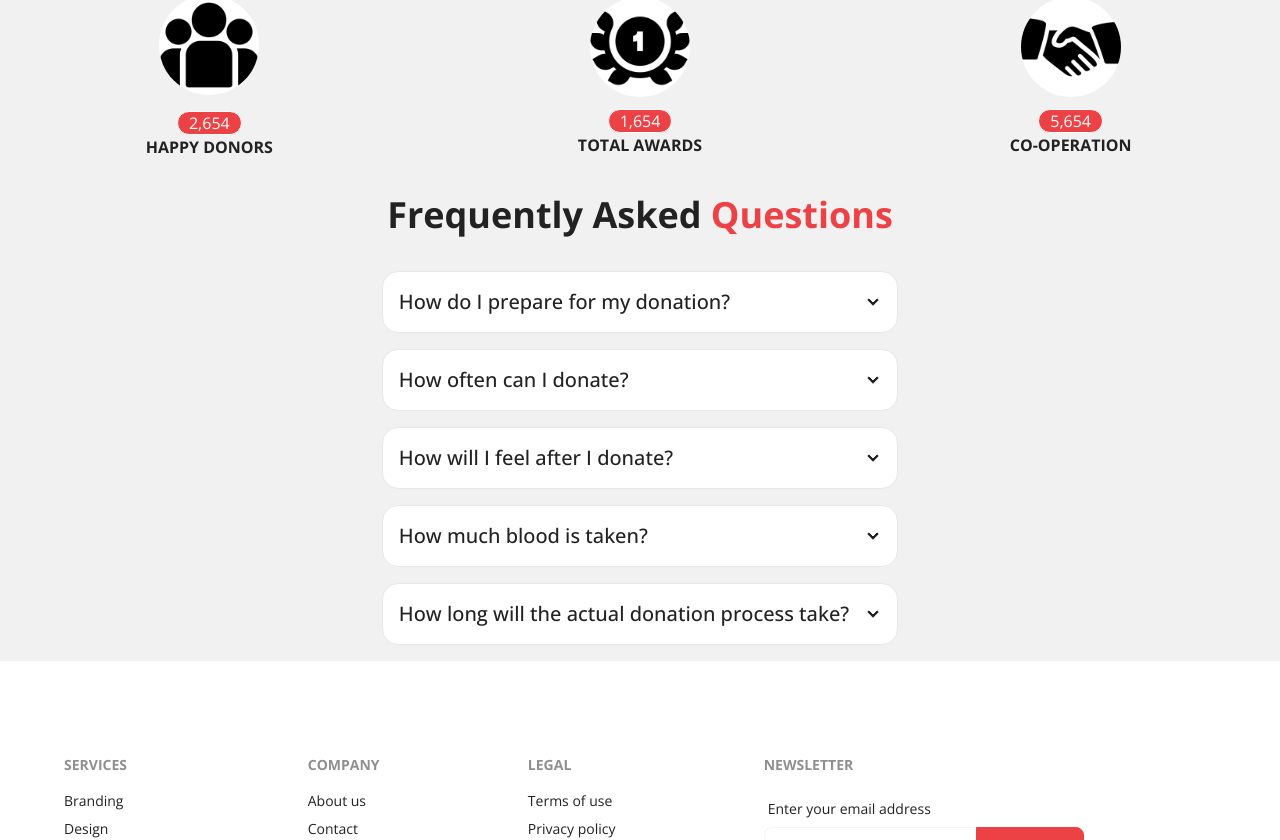
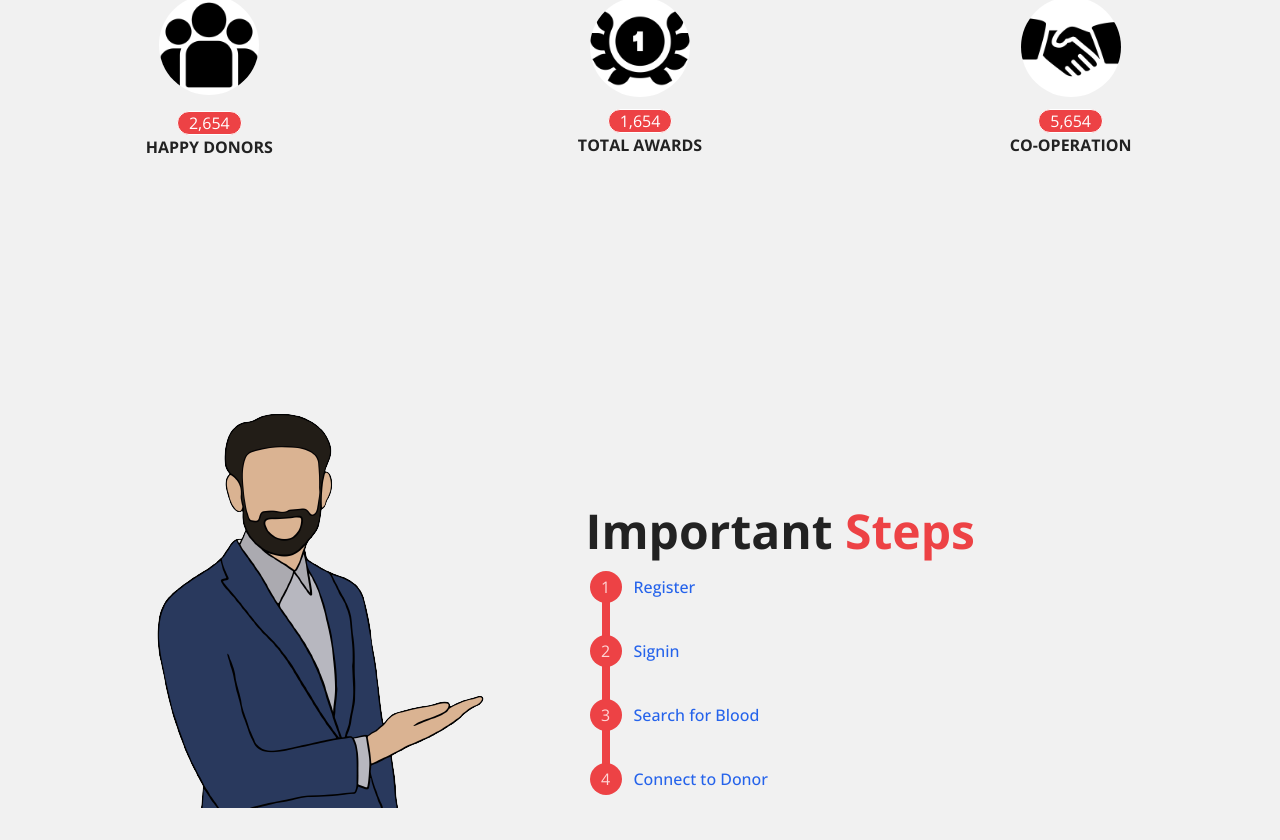
Before and after one commit to bitue/connect-to-blood-client, a React (Create React App) app: page / in a window 1280 px wide. Shown: the part 2022-2862 px from the top of the page. Built offline with nearby package versions, Linux system fonts and the light colour scheme; the HTML template or start-up script is replaced by a standard one.

Commit message:
steps section done

```diff
--- /dev/null
+++ b/src/Components/Home/Steps.js
@@ -0,0 +1,56 @@
+import React from "react";
+import { Link } from "react-router-dom";
+import teacher from "../../Assets/images/727-removebg-preview.png";
+
+const Steps = () => {
+  return (
+    <div className="hero min-h-screen w-full">
+      <div className="hero-content flex-col lg:flex-row w-full">
+        <img src={teacher} />
+        <div className="w-[50%]">
+          <div className="lg:md:mt-[200px]">
+            <h1 className="text-5xl font-bold ">
+              Important <span className="text-[#ED4245]"> Steps</span>
+            </h1>
+            <ul className="steps steps-vertical w-full">
+              <li className="step step-primary ">
+                <Link
+                  to=" "
+                  className="font-medium text-blue-600 dark:text-blue-500 hover:underline"
+                >
+                  Register
+                </Link>
+              </li>
+              <li className="step step-primary">
+                <Link
+                  to=" "
+                  className="font-medium text-blue-600 dark:text-blue-500 hover:underline"
+                >
+                  Signin
+                </Link>
+              </li>
+              <li className="step step-primary">
+                <Link
+                  to=" "
+                  className="font-medium text-blue-600 dark:text-blue-500 hover:underline"
+                >
+                  Search for Blood
+                </Link>
+              </li>
+              <li className="step step-primary">
+                <Link
+                  to=" "
+                  className="font-medium text-blue-600 dark:text-blue-500 hover:underline"
+                >
+                  Connect to Donor
+                </Link>
+              </li>
+            </ul>
+          </div>
+        </div>
+      </div>
+    </div>
+  );
+};
+
+export default Steps;
--- a/src/Pages/Home.js
+++ b/src/Pages/Home.js
@@ -6,6 +6,7 @@ import News from "../Components/Home/News";
 import Navbar from "../Components/Shared/Navbar";
 import Stats from "../Components/Home/Stats";
 import Faq from "../Components/Home/Faq";
+import Steps from "../Components/Home/Steps";
 
 const Home = () => {
   return (
@@ -16,6 +17,7 @@ const Home = () => {
       <InfoCards />
       <News />
       <Stats />
+      <Steps />
       <Faq />
     </div>
   );
```
Also changed, not shown: src/Assets/images/727-removebg-preview.png (added).
